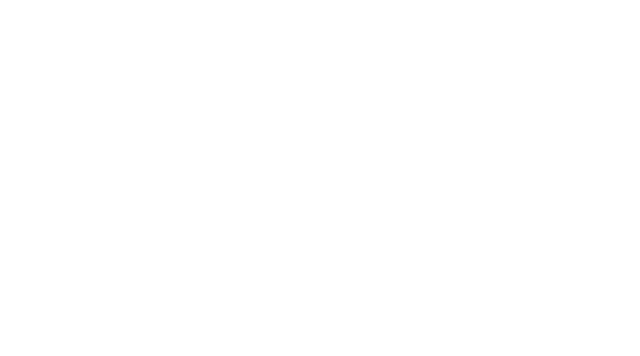
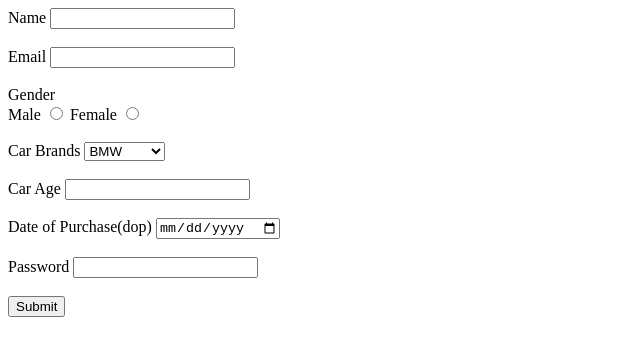
Before and after one commit to acciojob/car-insurance-form-sakshi-builds, a website: page main.html in a window 1280 px wide. Shown: the whole page, without its empty margins (0-640 px from the left). Drawn offline with Linux system fonts and the light colour scheme.

Commit message:
created a submission

```diff
--- a/main.html
+++ b/main.html
@@ -8,6 +8,37 @@
 
 <body>
 	<!-- the entire body must be written by student -->
+	<form method="post">
+		<label for="name">Name</label>
+		<input type="text" id="name" required>
+		<br><br>
+		<label for="email">Email</label>
+		<input type="email" id="email" required>
+		<br><br>
+		<label>Gender</label> <br>
+		<label for="male">Male</label>
+		<input type="radio" name="gender" id="male" required>
+		<label for="female">Female</label>
+		<input type="radio" name="gender" id="female" required>
+		<br><br>
+		<label for="cars">Car Brands</label>
+		<select id="cars">
+			<option>BMW</option>
+			<option>Audi</option>
+			<option>Mercedez</option>
+		</select>
+		<br><br>
+		<label for="carage">Car Age</label>
+		<input type="number" id="carage" required>
+		<br><br>
+		<label for="dop">Date of Purchase(dop)</label>
+		<input type="date" id="dop" required>
+		<br><br>
+		<label for="password">Password</label>
+		<input type="password" id="password" required>
+		<br><br>
+		<input type="submit">
+	</form>
     <script type="text/javascript" src="./script.js">
 </script>
 
```
